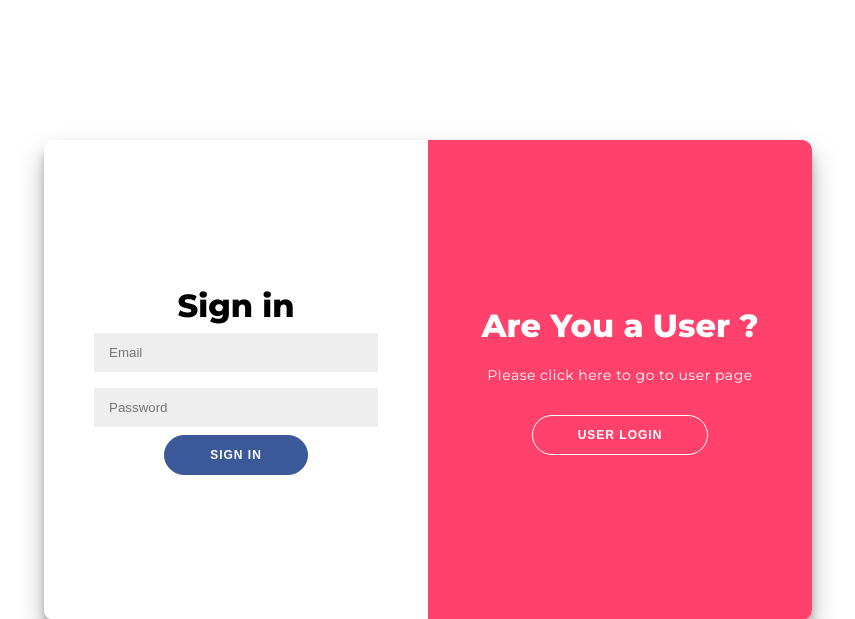
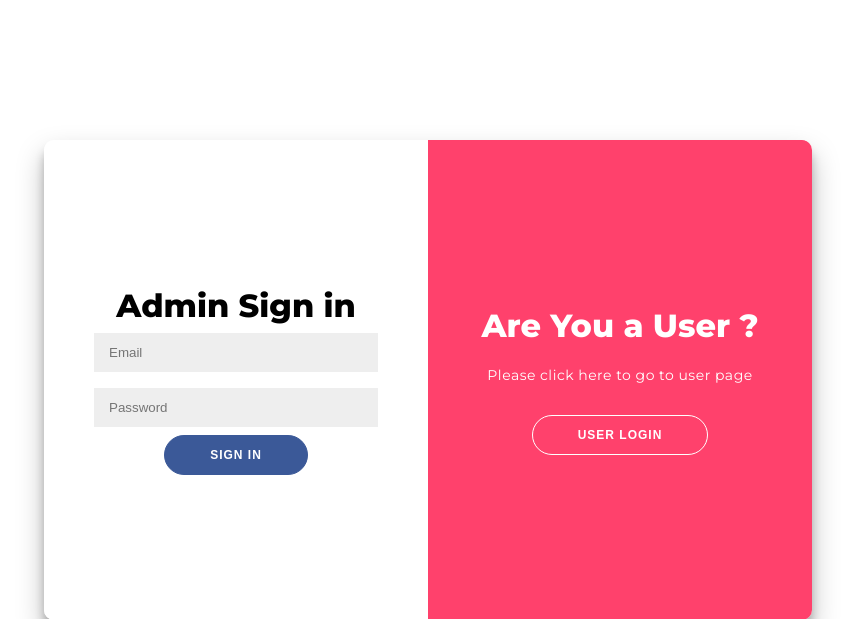
Before and after one commit to hari-jacob/v5adminapp, a Flask app: page / in a window 1280 px wide. Shown: the top 619 px of the page, without its empty margins (212-1067 px from the left). Run offline with Flask 2, Linux system fonts and the light colour scheme.

Commit message:
Update adminlogin.html

```diff
--- a/templates/adminlogin.html
+++ b/templates/adminlogin.html
@@ -244,7 +244,7 @@ input {
 <div class="container" id="container">
 	<div class="form-container sign-in-container">
 		<form name = "loginform" id = "loginform" action="/adminlogin" method="post">
-			<h1>Sign in</h1>
+			<h1>Admin Sign in</h1>
 
 			<input type="email" name = "email"  placeholder="Email" pattern=".+@virtusa.com" required />
 			<input type="password" name = "password" placeholder="Password" required />
```
